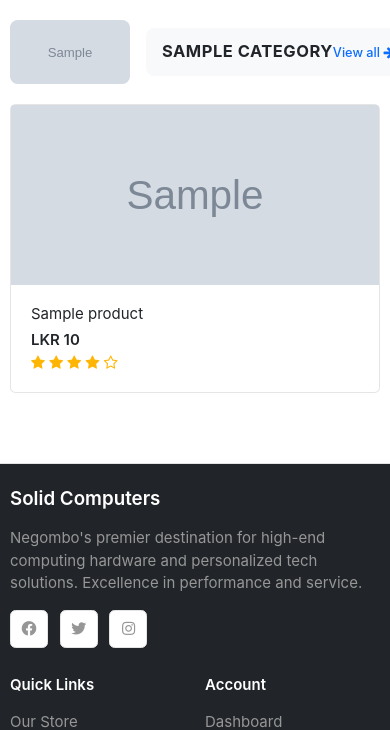
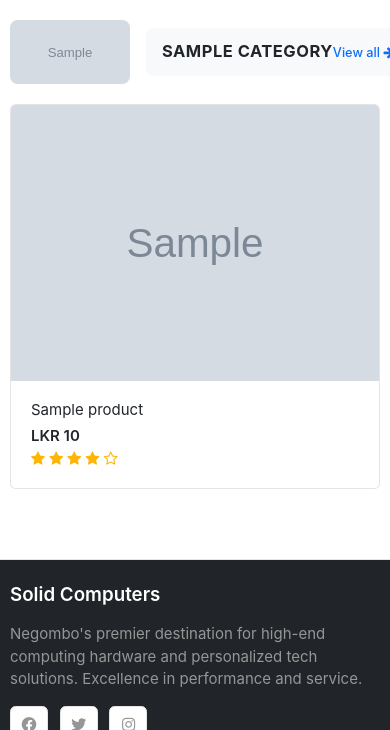
Before and after one commit to dehemi2001/ecommerce_django, a Django app: page / in a window 390 px wide. Shown: the part 686-1416 px from the top of the page. Run offline with Django 5.2, Linux system fonts and the light colour scheme; data comes from the database, SQL or seed files in the repository; tables that the repository leaves empty hold one stand-in row (values such as "Sample post"); grey boxes marked "Sample" are stand-in pictures; some libraries are stand-ins or nearby versions; some web fonts are replaced.

Commit message:
Image Overflow / Clipping Horizontally in Mobile Mode Fixed

```diff
--- a/ecommerce_django/static/css/responsive.css
+++ b/ecommerce_django/static/css/responsive.css
@@ -111,4 +111,30 @@
   }
 }
 
+@media (max-width: 768px) {
+  [class*="card-product"] {
+    overflow: hidden;
+  }
+
+  [class*="card-product"] .img-wrap {
+    height: auto !important;
+    min-height: unset !important;
+    max-height: none !important;
+    width: 100% !important;
+    padding: 0 !important;
+    margin: 0 !important;
+    display: block !important;
+    overflow: hidden !important;
+  }
+
+  [class*="card-product"] .img-wrap img {
+    width: 100% !important;
+    max-width: 100% !important;
+    height: auto !important;
+    max-height: none !important;
+    object-fit: contain !important;
+    display: block !important;
+  }
+}
+
 /*# sourceMappingURL=responsive.css.map */
```
